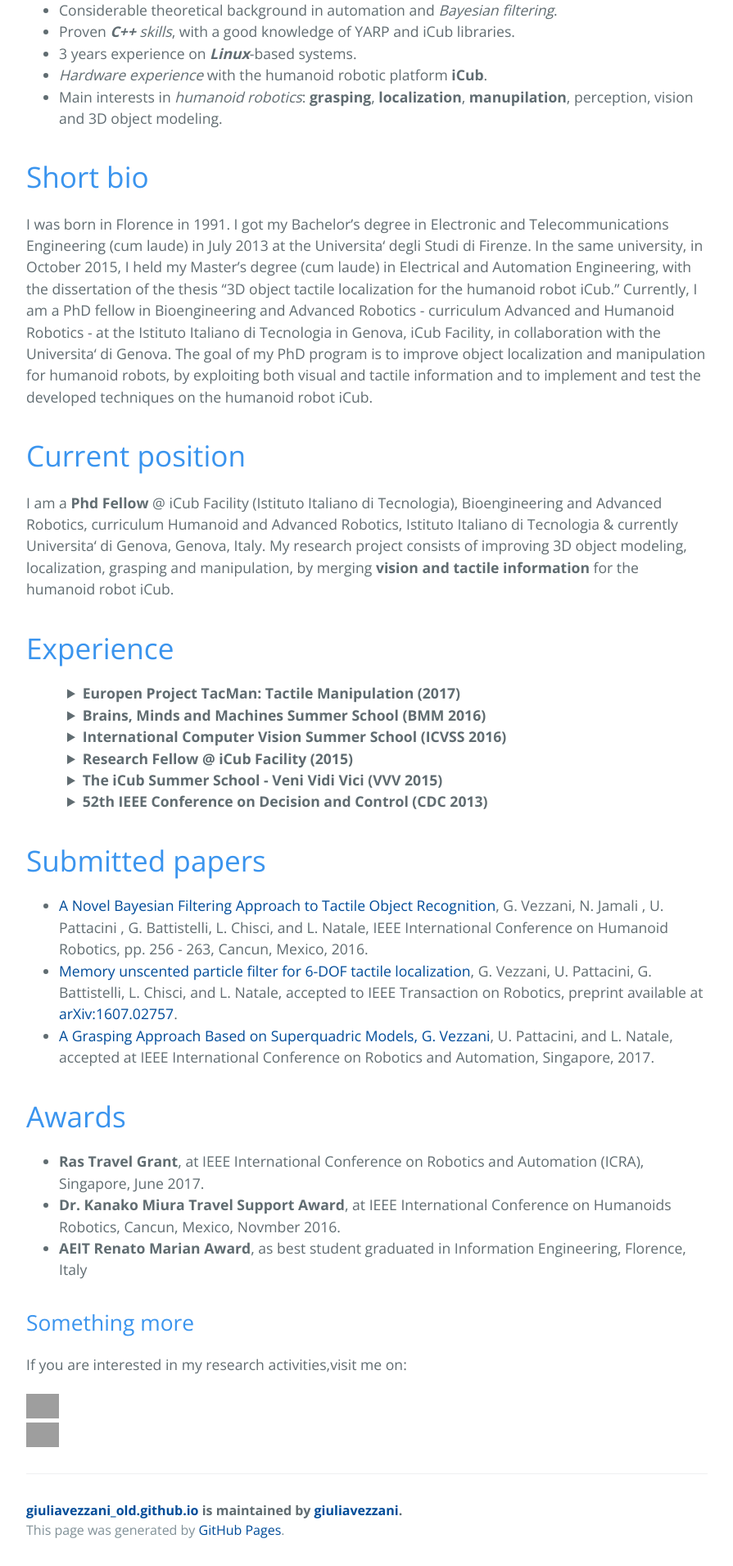
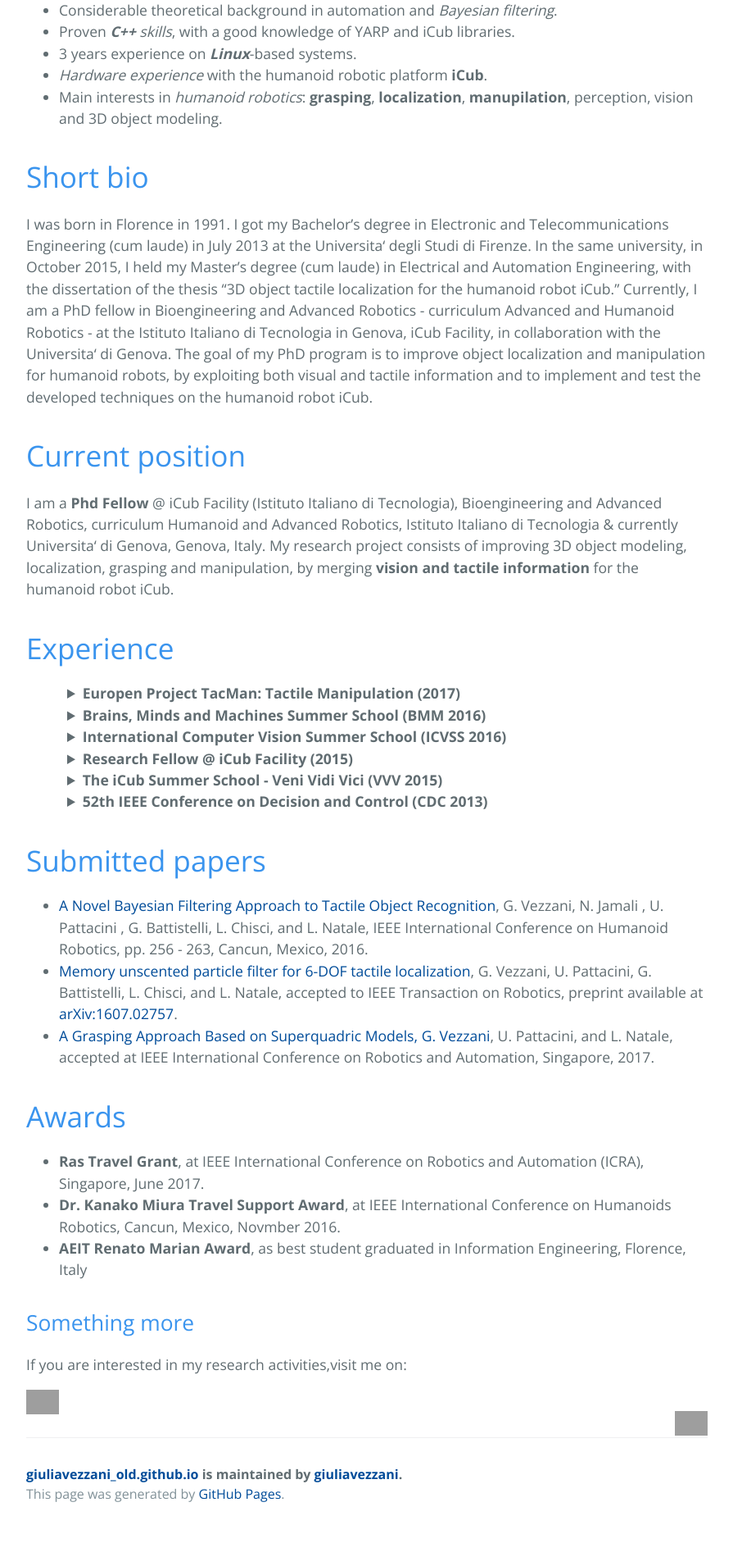
Before and after one commit to giuliavezzani/giuliavezzani_old.github.io, a Jekyll site: the page built from index.md, in a window 1280 px wide. Shown: the part 795-2705 px from the top of the page at 82% size, without its empty margins (192-1087 px from the left). Built offline with Jekyll 4.4.1, drawn with Linux system fonts in a browser that asks for light colours; our own code applies the rules of GitHub Pages for plain Markdown files; after the commit the page ends 2661 px from its top, so only the background shows below that; grey boxes are pictures that could not be loaded.

Commit message:
Update index.md

```diff
--- a/index.md
+++ b/index.md
@@ -107,5 +107,5 @@
 ## Something more
 If you are interested in my research activities,visit me on:
 
-[<img  src="https://raw.githubusercontent.com/giuliavezzani/giuliavezzani.github.io/master/files/linkedin.png" width="40" align="middle">](https://it.linkedin.com/in/giuliavezzani)
-[<img  src="https://raw.githubusercontent.com/giuliavezzani/giuliavezzani.github.io/master/files/google-scholar.png" width="40" align="middle">](https://scholar.google.it/citations?user=Zlpuln8AAAAJ&hl=it)
+[<img  src="https://raw.githubusercontent.com/giuliavezzani/giuliavezzani.github.io/master/files/linkedin.png" width="40" align="left">](https://it.linkedin.com/in/giuliavezzani)
+[<img  src="https://raw.githubusercontent.com/giuliavezzani/giuliavezzani.github.io/master/files/google-scholar.png" width="40" align="right">](https://scholar.google.it/citations?user=Zlpuln8AAAAJ&hl=it)
```
